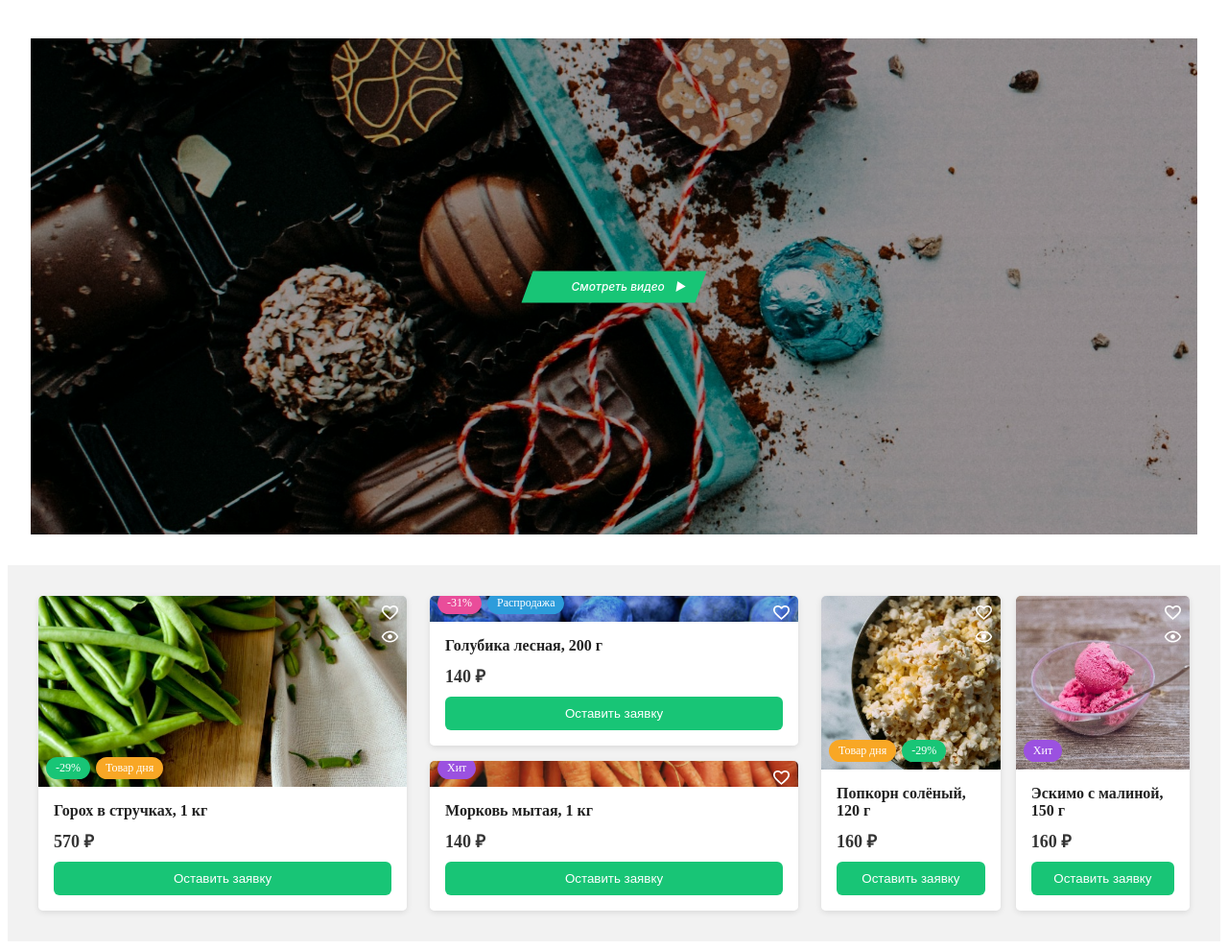
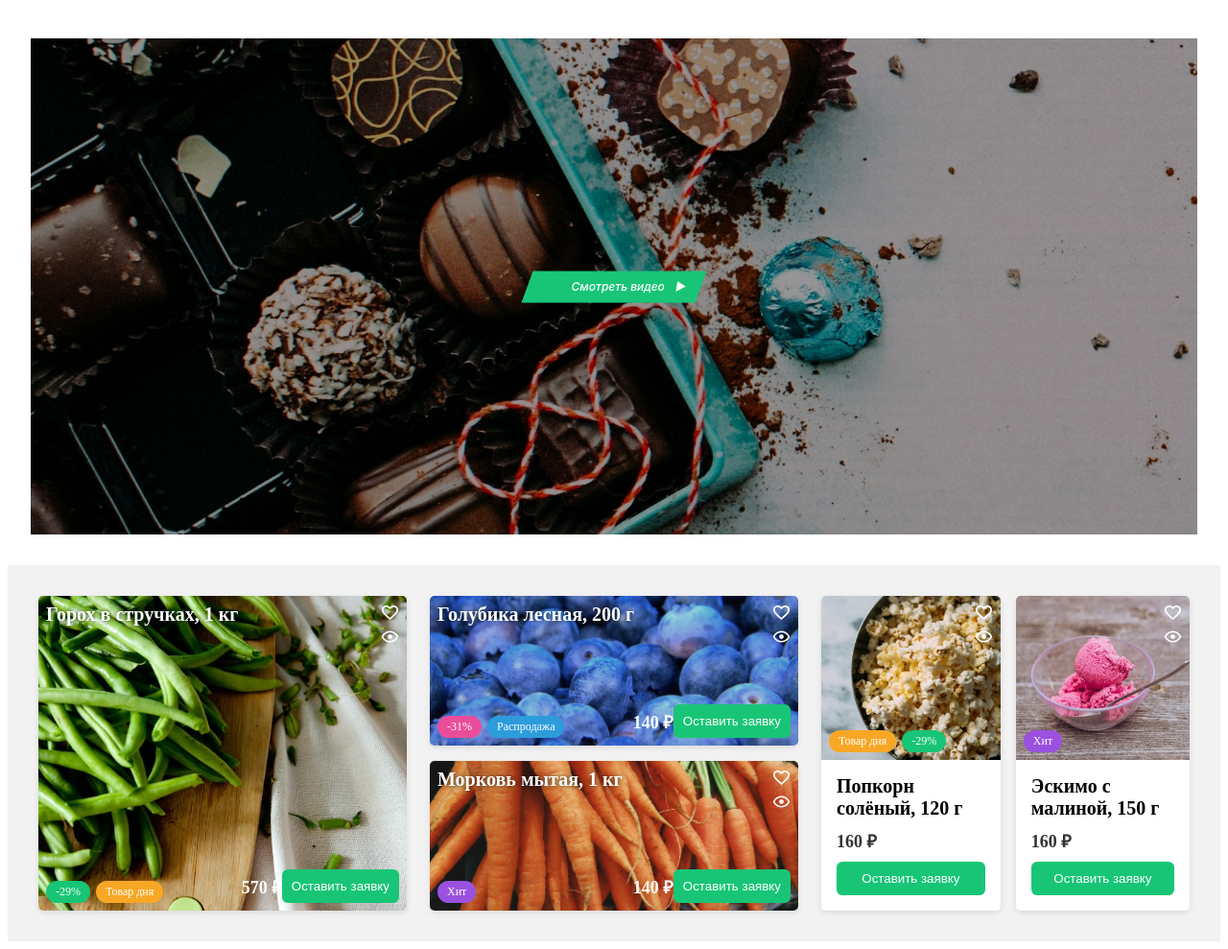
Before and after one commit to GnomGenome/RB_test_task_fullstack, a website built with Vite: page index.html in a window 1280 px wide. Shown: the whole page at 96% size. Built offline with nearby package versions, Linux system fonts and the light colour scheme.

```diff
--- a/index.html
+++ b/index.html
@@ -43,8 +43,8 @@
     <div class="products__grid">
 
       <!-- Карточка товара -->
-      <div class="product-card" style="height: 328px;">
-        <div class="product-card__image-wrapper">
+      <div class="product-card" style="height: 328px; background: transparent; position: relative;">
+        <div class="product-card__image-wrapper" style="position: relative;">
           <img class="product-card__image" src="/public/pictures/peals.jpg" alt="Горох в стручках" />
           <div class="product-card__icons">
             <img class="icon" src="/public/pictures/like.png" alt="Нравится" />
@@ -55,15 +55,40 @@
             <div class="label label--yellow">Товар дня</div>
           </div>
         </div>
-        <div class="product-card__info">
-          <h3 class="product-card__title">Горох в стручках, 1 кг</h3>
-          <p class="product-card__price">570 ₽</p>
+        <!-- Текст поверх изображения -->
+        <div class="product-card__info" style="
+        position: absolute;
+        top: 8px;
+        left: 8px;
+        background: transparent;
+        color: white;
+        z-index: 10;
+        padding: 0;
+        margin: 0;
+        text-shadow: 0 0 5px rgba(0,0,0,0.7);
+        display: flex;
+        flex-direction: column;
+        gap: 6px;
+      ">
+          <h3 class="product-card__title" style="color: white; margin: 0;">Горох в стручках, 1 кг</h3>
+        </div>
+
+        <div style="
+          position: absolute;
+          bottom: 8px;
+          right: 8px;
+          display: flex;
+          justify-content: space-between;
+          align-items: center;
+        ">
+          <p class="product-card__price" style="color: white; white-space: nowrap;">570 ₽</p>
           <button class="product-card__button">Оставить заявку</button>
         </div>
       </div>
+
       <div style="display: flex; flex-direction: column; height: 328px; gap: 16px;">
         <!-- Голубика -->
-        <div class="product-card" style="flex: 1; position: relative;">
+        <div class="product-card" style="flex: 1; position: relative; background: transparent;">
           <div class="product-card__image-wrapper">
             <img class="product-card__image" src="/public/pictures/blueberry.jpg" alt="Голубика лесная" />
             <div class="product-card__icons">
@@ -74,16 +99,39 @@
               <div class="label label--pink">-31%</div>
               <div class="label label--blue">Распродажа</div>
             </div>
+
           </div>
-          <div class="product-card__info">
-            <h3 class="product-card__title">Голубика лесная, 200 г</h3>
-            <p class="product-card__price">140 ₽</p>
-            <button class="product-card__button">Оставить заявку</button>
+          <div class="product-card__info" style="
+            position: absolute;
+            top: 8px;
+            left: 8px;
+            background: transparent;
+            color: white;
+            z-index: 10;
+            padding: 0;
+            margin: 0;
+            text-shadow: 0 0 5px rgba(0,0,0,0.7);
+            display: flex;
+            flex-direction: column;
+            gap: 6px;
+          ">
+            <h3 class="product-card__title" style="color: white;">Голубика лесная, 200 г</h3>
           </div>
+          <div style="
+          position: absolute;
+          bottom: 8px;
+          right: 8px;
+          display: flex;
+          justify-content: space-between;
+          align-items: center;
+        ">
+          <p class="product-card__price" style="color: white; white-space: nowrap;">140 ₽</p>
+          <button class="product-card__button">Оставить заявку</button>
+        </div>
         </div>
 
         <!-- Морковь -->
-        <div class="product-card" style="flex: 1; position: relative;">
+        <div class="product-card" style="flex: 1; position: relative; background: transparent;">
           <div class="product-card__image-wrapper">
             <img class="product-card__image" src="/public/pictures/carrot.jpg" alt="Морковь мытая" />
             <div class="product-card__icons">
@@ -94,11 +142,33 @@
               <div class="label label--purple">Хит</div>
             </div>
           </div>
-          <div class="product-card__info">
-            <h3 class="product-card__title">Морковь мытая, 1 кг</h3>
-            <p class="product-card__price">140 ₽</p>
-            <button class="product-card__button">Оставить заявку</button>
+          <div class="product-card__info" style="
+            position: absolute;
+            top: 8px;
+            left: 8px;
+            background: transparent;
+            color: white;
+            z-index: 10;
+            padding: 0;
+            margin: 0;
+            text-shadow: 0 0 5px rgba(0,0,0,0.7);
+            display: flex;
+            flex-direction: column;
+            gap: 6px;
+          ">
+            <h3 class="product-card__title" style="color: white;">Морковь мытая, 1 кг</h3>
           </div>
+          <div style="
+          position: absolute;
+          bottom: 8px;
+          right: 8px;
+          display: flex;
+          justify-content: space-between;
+          align-items: center;
+        ">
+          <p class="product-card__price" style="color: white; white-space: nowrap;">140 ₽</p>
+          <button class="product-card__button">Оставить заявку</button>
+        </div>
         </div>
       </div>
       <div style="display: flex; flex-direction: row; width: 100%; height: 328px; gap: 16px;">
--- a/src/styles/main.scss
+++ b/src/styles/main.scss
@@ -194,10 +194,11 @@
   }
 
   &__title {
-    font-size: 16px;
+    top: 0;
+    left: 0px;
+    margin: 0;
     font-weight: 600;
-    color: #222;
-    margin: 0;
+    font-size: 20px;
   }
 
   &__price {
```
